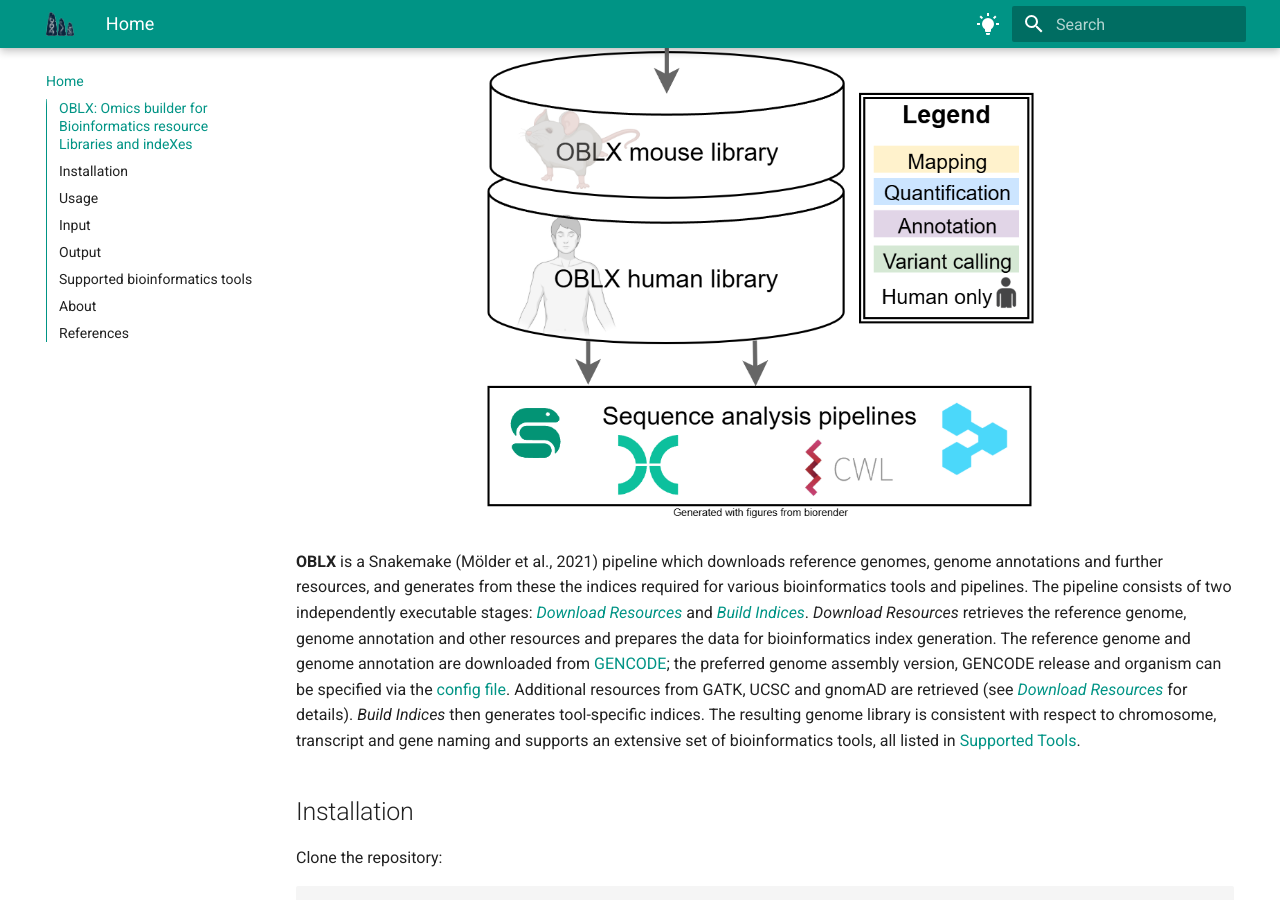
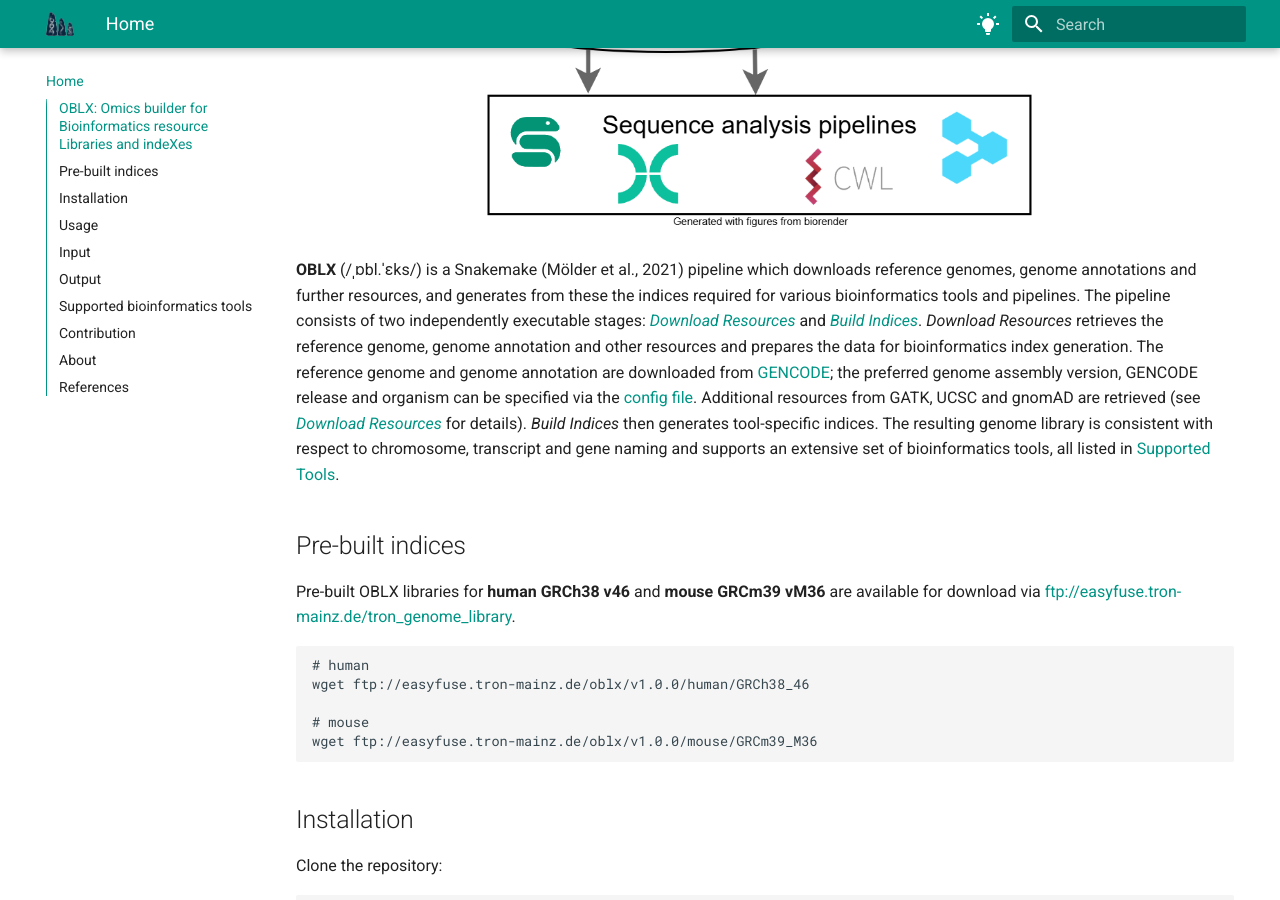
Before and after one commit to TRON-Bioinformatics/oblx, an MkDocs documentation site: the page built from docs/oblx/docs/index.md, in a window 1280 px wide and 900 px high, scrolled down 1072 px. Built offline with MkDocs 1.6.1 and Material for MkDocs 9.7.7, drawn with Linux system fonts in a browser that asks for light colours; some of the changed text lies outside the part shown.

Commit message:
Update documentation URLs to final GitHub Pages domain, add pre-built indices download info, and contribution section

````diff
--- a/docs/oblx/docs/index.md
+++ b/docs/oblx/docs/index.md
@@ -1,6 +1,3 @@
-<p align="center">
-    <img src="resources/logo.png" alt="logo" width="25%">
-</p>
 
 ## OBLX: Omics builder for Bioinformatics resource Libraries and indeXes
 
@@ -11,15 +8,13 @@
 
 <!-- badges: end -->
 
-Documentation:
-[https://urban-guacamole-qmm473j.pages.github.io/](https://urban-guacamole-qmm473j.pages.github.io/)
 
 <p align="center">
     <img src="resources/workflow_graph.png" width="60%"
     alt="Brief visual description of OBLX, showing which resources are downloaded, which tool indices are created, for which purpose, and if that is for human usage only.">
 </p>
 
-**OBLX** is a Snakemake (Mölder et al., 2021) pipeline which downloads reference
+**OBLX** (/ˌɒbl.ˈɛks/) is a Snakemake (Mölder et al., 2021) pipeline which downloads reference
 genomes, genome annotations and further resources, and generates from these the
 indices required for various bioinformatics tools and pipelines. The pipeline
 consists of two independently executable stages:
@@ -36,6 +31,19 @@
 library is consistent with respect to chromosome, transcript and gene naming and
 supports an extensive set of bioinformatics tools, all listed in
 [Supported Tools](supported_tools.md#supported-bioinformatics-tools).
+
+## Pre-built indices
+
+Pre-built OBLX libraries for **human GRCh38 v46** and **mouse GRCm39 vM36** are available for download via [ftp://easyfuse.tron-mainz.de/tron_genome_library](ftp://easyfuse.tron-mainz.de/tron_genome_library).
+
+```sh
+# human
+wget ftp://easyfuse.tron-mainz.de/oblx/v1.0.0/human/GRCh38_46
+
+# mouse
+wget ftp://easyfuse.tron-mainz.de/oblx/v1.0.0/mouse/GRCm39_M36
+```
+
 
 ## Installation
 
@@ -98,6 +106,10 @@
 
 See [Supported Tools](supported_tools.md#supported-bioinformatics-tools).
 
+## Contribution
+
+We welcome contributions! Please see [CONTRIBUTING](https://github.com/TRON-Bioinformatics/OBLX/CONTRIBUTING.md) and [developer_guide](developer_guide.md) for guidelines.
+
 ## About
 
 OBLX was originally developed by Luis Kress and Johannes Hausmann at
````
Also changed, not shown: README.md, 1 other file.
